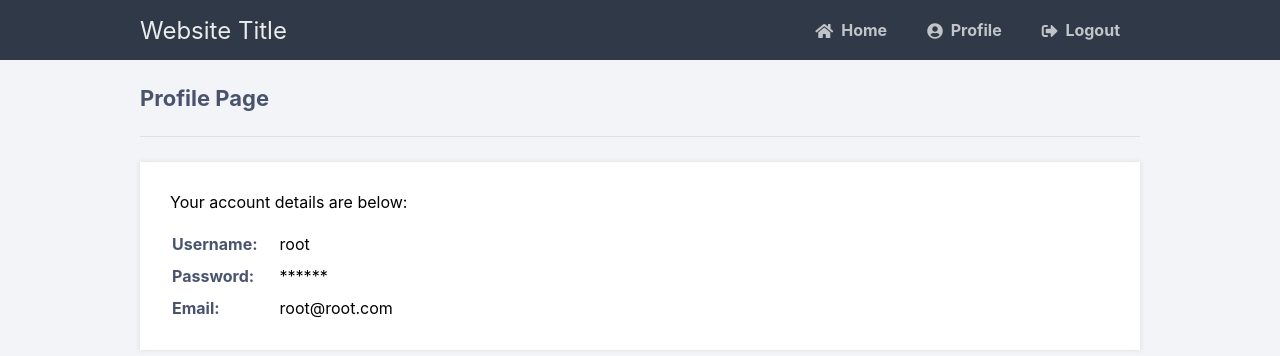
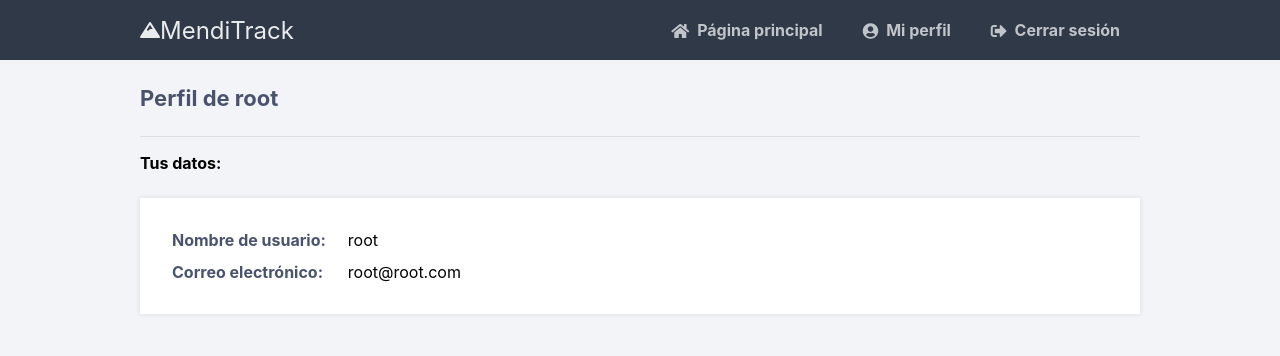
Before and after one commit to Sergiom8m/MendiTrack_Web_App, a Flask app: page /profile in a window 1280 px wide. Shown: the top 356 px of the page. Run offline with Flask 3, Linux system fonts and the light colour scheme; a user stored in the database is signed in; data comes from the database, SQL or seed files in the repository; data that the repository does not hold is empty; some libraries are stand-ins or nearby versions.

Commit message:
Personalizacion frontend

```diff
--- a/app/app.py
+++ b/app/app.py
@@ -173,4 +173,4 @@ def profile():
 
 
 if __name__ == "__main__":
-    app.run()
+    app.run(host='0.0.0.0')
--- a/app/templates/home.html
+++ b/app/templates/home.html
@@ -1,8 +1,8 @@
 {% extends 'layout.html' %}
 
-{% block title %}Home Page{% endblock %}
+{% block title %}MendiTrack - {{ username }}{% endblock %}
 
 {% block content %}
-<h2>Home Page</h2>
-<p>Welcome back, {{ username }}!</p>
+<h2>Página principal</h2>
+<p>Bienvenido de nuevo, {{ username }}!</p>
 {% endblock %}
--- a/app/templates/layout.html
+++ b/app/templates/layout.html
@@ -9,10 +9,10 @@
 	<body class="loggedin">
 		<nav class="navtop">
 			<div>
-				<h1>Website Title</h1>
-                <a href="{{ url_for('home') }}"><i class="fas fa-home"></i>Home</a>
-				<a href="{{ url_for('profile') }}"><i class="fas fa-user-circle"></i>Profile</a>
-				<a href="{{ url_for('logout') }}"><i class="fas fa-sign-out-alt"></i>Logout</a>
+				<h1> <i class="fas fa-mountain"></i> MendiTrack</h1>
+                <a href="{{ url_for('home') }}"><i class="fas fa-home"></i>Página principal</a>
+				<a href="{{ url_for('profile') }}"><i class="fas fa-user-circle"></i>Mi perfil</a>
+				<a href="{{ url_for('logout') }}"><i class="fas fa-sign-out-alt"></i>Cerrar sesión</a>
 			</div>
 		</nav>
 		<div class="content">
--- a/app/templates/profile.html
+++ b/app/templates/profile.html
@@ -1,22 +1,18 @@
 {% extends 'layout.html' %}
 
-{% block title %}Profile{% endblock %}
+{% block title %}MendiTrack - {{ account['username'] }}{% endblock %}
 
 {% block content %}
-<h2>Profile Page</h2>
+<h2>Perfil de {{ account['username'] }}</h2>
+<h3>Tus datos:</h3>
 <div>
-    <p>Your account details are below:</p>
     <table>
         <tr>
-            <td>Username:</td>
+            <td>Nombre de usuario:</td>
             <td>{{ account['username'] }}</td>
         </tr>
         <tr>
-            <td>Password:</td>
-            <td>******</td>
-        </tr>
-        <tr>
-            <td>Email:</td>
+            <td>Correo electrónico:</td>
             <td>{{ account['email'] }}</td>
         </tr>
     </table>
```
Also changed, not shown: app/templates/login.html (+7 -7 lines), app/templates/registration.html (+7 -7 lines).
